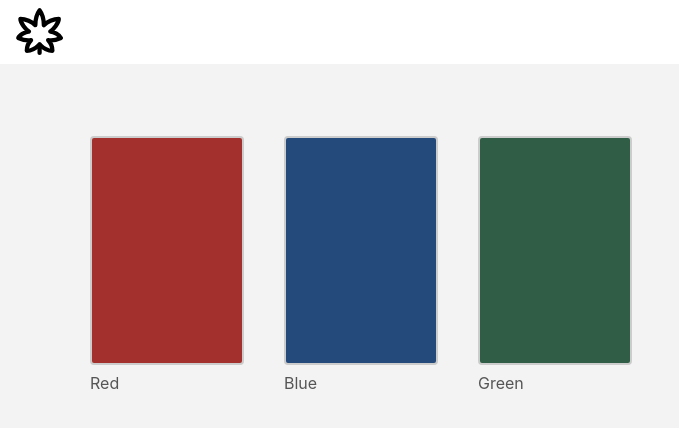
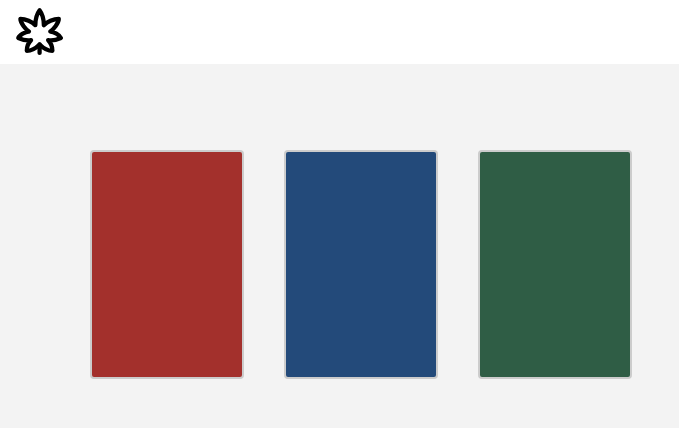
Before and after one commit to WenZ321/Notetaking-Website, a Next.js app: page /userNotebooks in a window 1280 px wide. Shown: the top 428 px of the page, without its empty margins (0-679 px from the left). Built offline with nearby package versions, Linux system fonts and the light colour scheme; a web font is replaced by a local one.

Commit message:
removed the tiny text below templates, user will only need to look at the notebook to decide

```diff
--- a/components/UserNotebooksPage/TemplateTile.css
+++ b/components/UserNotebooksPage/TemplateTile.css
@@ -1,37 +1,16 @@
-/* The card and label form one tile, the label button covers all of it */
-.user-notebooks-page-template-tile {
-  position: relative;
-  display: flex;
-  flex-direction: column;
-  align-items: flex-start;
-  gap: var(--space-2);
-
-  &:hover .user-notebooks-page-template-tile-card {
-    border-color: var(--color-accent);
-  }
-}
-
-/* The cover style's class on the card sets which front it shows */
+/* The cover itself is the button.
+   The cover style's class on it sets which front it shows */
 .user-notebooks-page-template-tile-card {
   box-sizing: content-box;
   width: 150px;
   height: 225px;
+  padding: 0;
   border-radius: var(--radius-sm);
   border: 2px solid var(--color-border);
   background: var(--cover-front-background);
-}
-
-.user-notebooks-page-template-tile-button {
-  padding: 0;
-  background: none;
-  border: none;
-  font-size: var(--text-md);
-  color: var(--color-text-muted);
   cursor: pointer;
 
-  &::after {
-    content: "";
-    position: absolute;
-    inset: 0;
+  &:hover {
+    border-color: var(--color-accent);
   }
 }
--- a/components/UserNotebooksPage/TemplateTile.tsx
+++ b/components/UserNotebooksPage/TemplateTile.tsx
@@ -49,16 +49,14 @@ export function TemplateTile({ coverStyle }: TemplateTileProps) {
     router.push(`/userNotebooks/${notebook.id}`);
   }
 
+  // The cover has no text on it, so the label names the button for screen readers
   return (
-    <div className="user-notebooks-page-template-tile">
-      <div className={`user-notebooks-page-template-tile-card ${className}`} />
-
+    <>
       <button
-        className="user-notebooks-page-template-tile-button"
+        className={`user-notebooks-page-template-tile-card ${className}`}
+        aria-label={label}
         onClick={() => setIsPaperTypePickerOpen(true)}
-      >
-        {label}
-      </button>
+      />
 
       {isPaperTypePickerOpen && (
         <PaperTypePicker
@@ -66,6 +64,6 @@ export function TemplateTile({ coverStyle }: TemplateTileProps) {
           onClose={() => setIsPaperTypePickerOpen(false)}
         />
       )}
-    </div>
+    </>
   );
 }
```
